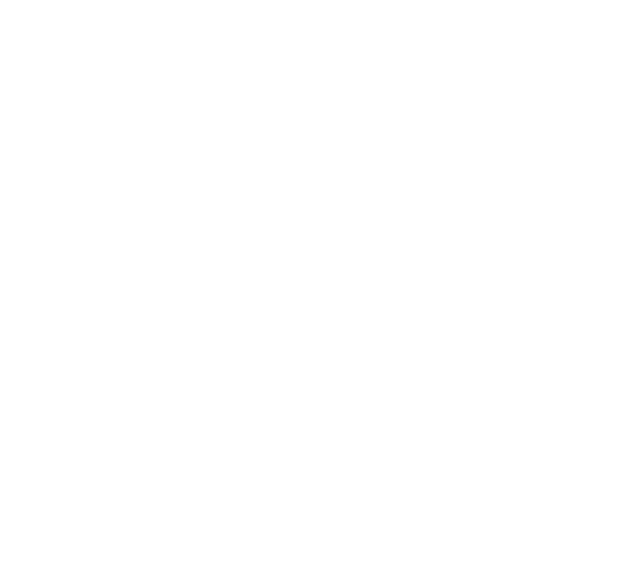
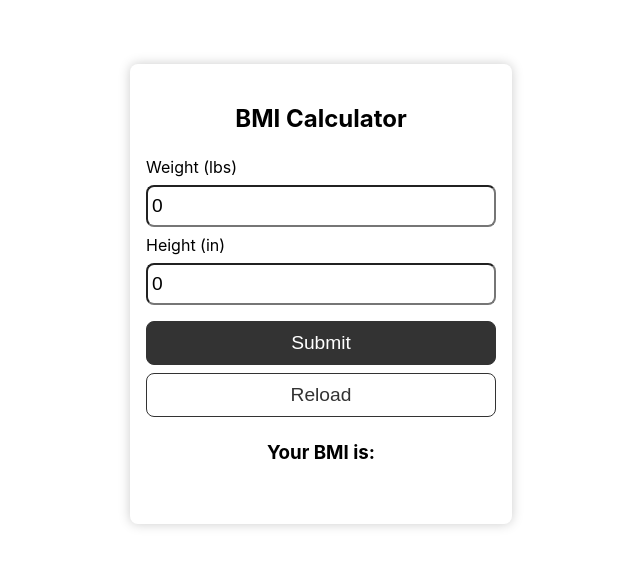
Before and after one commit to abenooo/bmi-calculator-react, a React (Create React App) app: page / in a window 1280 px wide. Shown: the part 106-672 px from the top of the page, without its empty margins (319-959 px from the left). Built offline with nearby package versions, Linux system fonts and the light colour scheme.

Commit message:
Fineshd the layout

```diff
--- a/src/App.js
+++ b/src/App.js
@@ -2,10 +2,46 @@
 import React, {useState} from 'react';
 import './index.css'
 function App() {
+    // state
+    const [weight, setWeight] = useState(0)
+    const [height, setHeight] = useState(0)
+    const [bmi, setBmi] = useState('')
+    const [message, setMessage] = useState('')
+
+    const imgSrc = ''
+    // reload the browser when the user want to clean the form
+    let reload = () => {
+      window.location.reload()
+    }
   return (
-    <div className="App">
+    <div className="app">
+    <div className='container'>
+      <h2 className='center'>BMI Calculator</h2>
+      <form >
+        <div>
+          <label>Weight (lbs)</label>
+          <input value={weight} onChange={(e) => setWeight(e.target.value)} />
+        </div>
+        <div>
+          <label>Height (in)</label>
+          <input value={height} onChange={(event) => setHeight(event.target.value)} />
+        </div>
+        <div>
+          <button className='btn' type='submit'>Submit</button>
+          <button className='btn btn-outline' onClick={reload} type='submit'>Reload</button>
+        </div>
+      </form>
 
+      <div className='center'>
+        <h3>Your BMI is: {bmi}</h3>
+        <p>{message}</p>
+      </div>
+
+      <div className='img-container'>
+        <img src={imgSrc} alt=''></img>
+      </div>
     </div>
+  </div>
   );
 }
 
```
